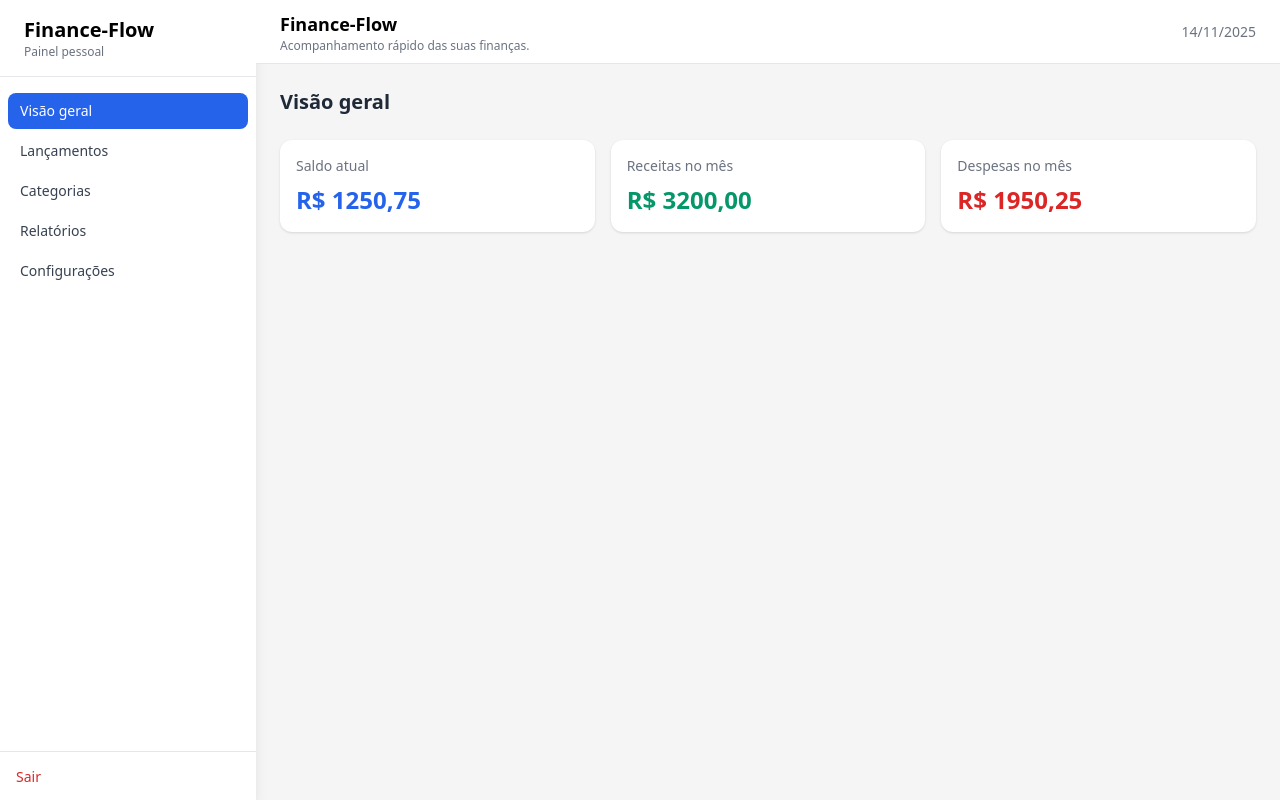
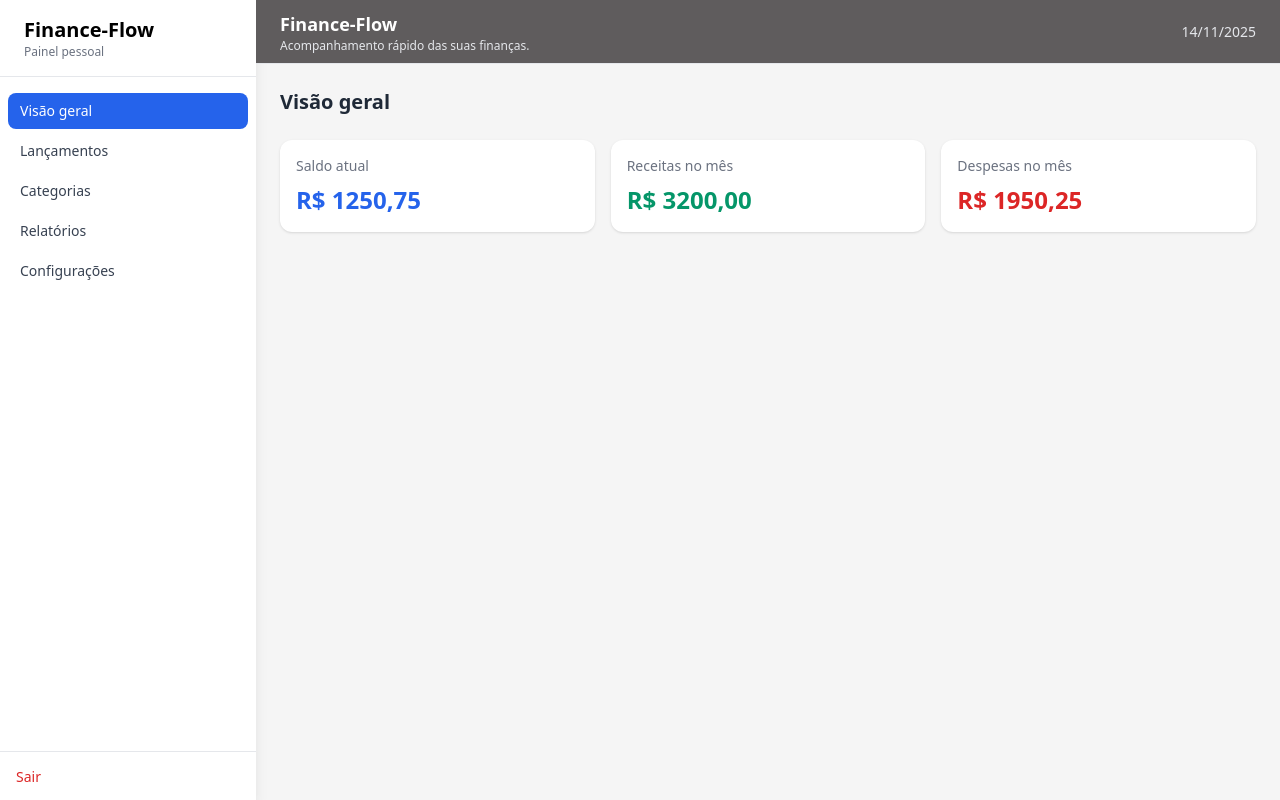
Before and after one commit to lglducci/FinanceFlow, a React (Vite) app: page / in a window 1280 px wide. Both pictures are taken after typing "name@example.com", "Sample123" into the empty fields and a click on the button "Entrar". Built offline with nearby package versions, Linux system fonts and the light colour scheme.

Commit message:
Update Header.jsx

```diff
--- a/src/components/Header.jsx
+++ b/src/components/Header.jsx
@@ -1,13 +1,13 @@
-export default function Header() {
+ export default function Header() {
   return (
-    <header className="h-16 bg-white border-b flex items-center justify-between px-6">
+    <header className="h-16 border-b flex items-center justify-between px-6 bg-[#5f5c5d]">
       <div>
-        <h1 className="text-lg font-semibold">Finance-Flow</h1>
-        <p className="text-xs text-gray-500">
+        <h1 className="text-lg font-semibold text-white">Finance-Flow</h1>
+        <p className="text-xs text-gray-200">
           Acompanhamento rápido das suas finanças.
         </p>
       </div>
-      <div className="text-sm text-gray-500">
+      <div className="text-sm text-gray-200">
         {new Date().toLocaleDateString("pt-BR")}
       </div>
     </header>
```
